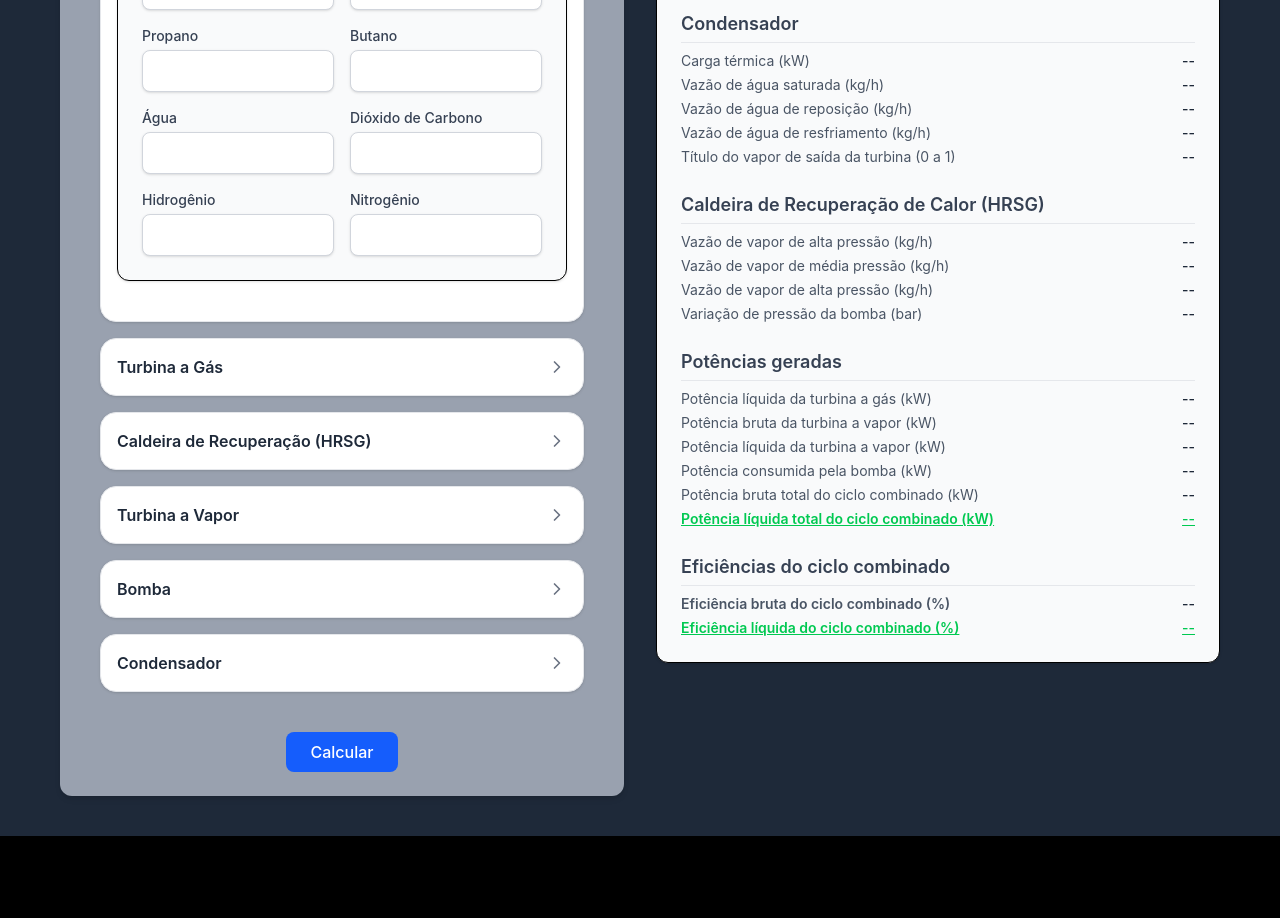
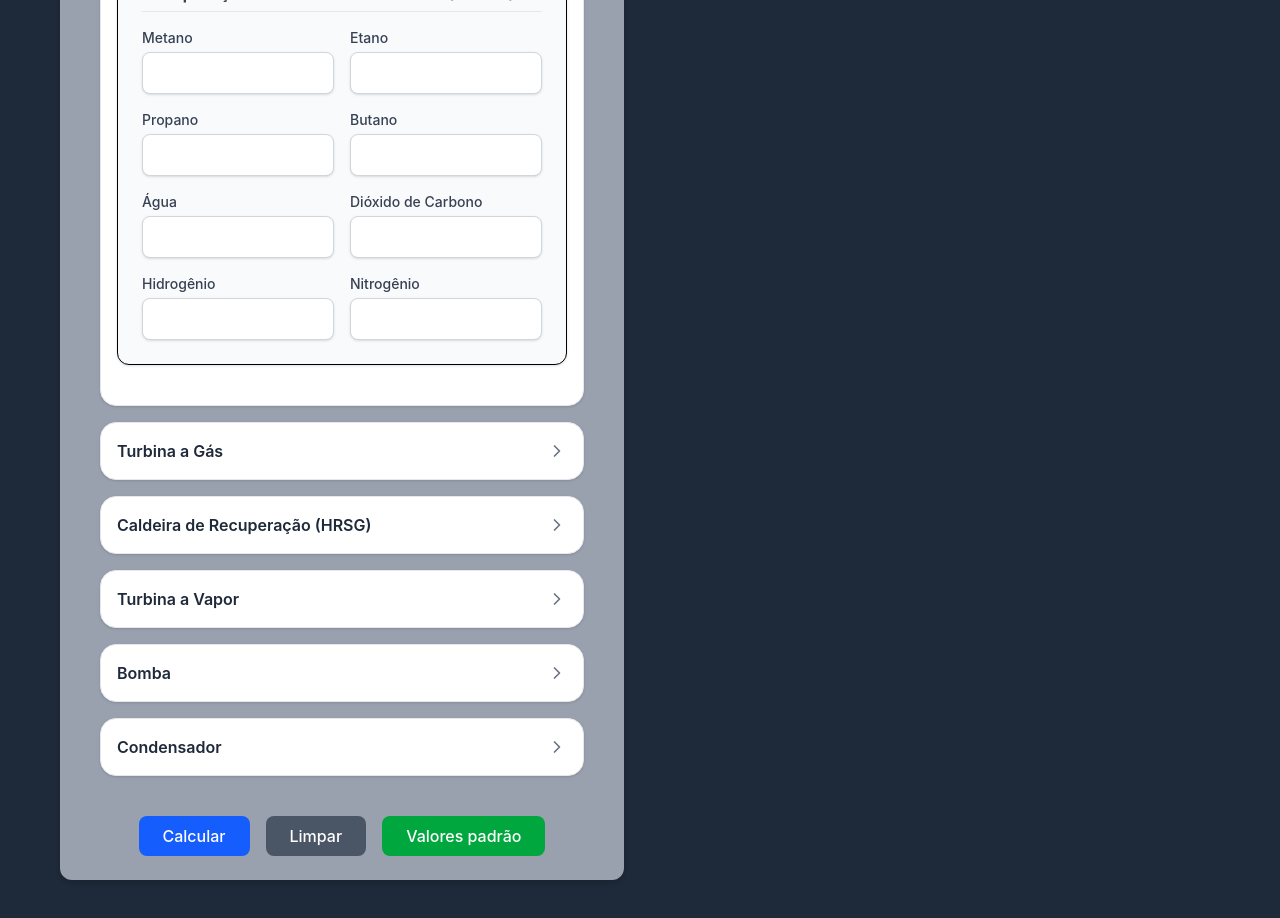
Before and after one commit to murilohborges/cycle-comb-calc-frontend, a React (Vite) app: page / in a window 1280 px wide. Shown: the part 360-1278 px from the top of the page. Before the commit the page ends 1196 px from the top, so only its background shows below. Built offline with nearby package versions, Linux system fonts and the light colour scheme.

Commit message:
correct handleSubmit and add more buttons and functions to clear and to fill preset data

```diff
--- a/src/pages/SimulationPage.tsx
+++ b/src/pages/SimulationPage.tsx
@@ -8,8 +8,58 @@ export default function SimulationPage() {
   const [loading, setLoading] = useState(false)
   const [error, setError] = useState<string | null>(null)
 
+  // Function to update the fields
   const handleChange = (key: string, value: string) => {
     setFormData((prev) => ({ ...prev, [key]: value }))
+  }
+
+  // Function to clear all fields
+  const handleClear = () => {
+    setFormData({})
+    setResults(null)
+    setError(null)
+  }
+
+  // Function to fill in preset values (mock)
+  const handlePreset = () => {
+    const presetData = {
+      methane_molar_fraction_fuel: 90,
+      ethane_molar_fraction_fuel: 0,
+      propane_molar_fraction_fuel: 0,
+      n_butane_molar_fraction_fuel: 0,
+      water_molar_fraction_fuel: 0,
+      carbon_dioxide_molar_fraction_fuel: 5,
+      hydrogen_molar_fraction_fuel: 0,
+      nitrogen_molar_fraction_fuel: 5,
+      fuel_mass_flow: 50000,
+      fuel_input_temperature: 25,
+      air_input_temperature: 25,
+      percent_excess_air: 150,
+      local_atmospheric_pressure: 1,
+      local_temperature: 15,
+      relative_humidity: 60,
+      gas_turbine_efficiency: 37.5,
+      chimney_gas_temperature: 100,
+      purge_level: 5,
+      high_steam_level_pressure: 98,
+      medium_steam_level_pressure: 24,
+      low_steam_level_pressure: 4,
+      high_steam_level_temperature: 565,
+      medium_steam_level_temperature: 565,
+      low_steam_level_temperature: 312.5,
+      high_steam_level_fraction: 70,
+      medium_steam_level_fraction: 15,
+      high_steam_level_efficiency: 89,
+      medium_steam_level_efficiency: 90,
+      low_steam_level_efficiency: 91,
+      reductor_generator_set_efficiency: 90,
+      pump_efficiency: 75,
+      engine_pump_efficiency: 80,
+      power_factor_pump_efficiency: 0.84,
+      condenser_operation_pressure: 0.074,
+      range_temperature_cooling_tower: 10
+    }
+    setFormData(presetData)
   }
 
   const handleSubmit = async (e: React.FormEvent) => {
@@ -18,21 +68,45 @@ export default function SimulationPage() {
     setError(null)
     setResults(null)
 
+    // 🔹 Timeout in milliseconds
+    const controller = new AbortController()
+    const timeout = setTimeout(() => controller.abort(), 15000) // 15s
+
     try {
       const response = await fetch('https://cycle-comb-calc.onrender.com/simulation', {
         method: 'POST',
         headers: { 'Content-Type': 'application/json' },
         body: JSON.stringify(formData),
+        signal: controller.signal, // <- necessary for the timeout to work
       })
-      if (!formData) throw new Error('Dados inválidos')
 
-      if (!response.ok) throw new Error('Erro na requisição')
+      clearTimeout(timeout)
 
+      // 🔸 If the backend returns an error (status >= 400)
+      if (!response.ok) {
+        let errorMsg = `Error in request (HTTP ${response.status})`
+        try {
+          const errorData = await response.json()
+          // tries to get the message sent by FastAPI
+          errorMsg = errorData.detail || errorData.message || errorMsg
+        } catch {
+          // if the backend does not return JSON
+          errorMsg = await response.text()
+        }
+        throw new Error(errorMsg)
+      }
+
+      // 🔸 Everything's fine → reads the JSON normally.
       const data = await response.json()
       setResults(data)
-    } catch (err) {
-      setError('Falha ao obter resultados. Verifique os dados ou tente novamente.')
+    } catch (err: any) {
+      if (err.name === 'AbortError') {
+        setError('Timeout reached. The server took too long to respond.')
+      } else {
+        setError(err.message || 'Failed to obtain results. Check the data or try again.')
+      }
     } finally {
+      clearTimeout(timeout)
       setLoading(false)
     }
   }
@@ -43,31 +117,57 @@ export default function SimulationPage() {
         <h1 className="text-3xl font-bold text-center mb-10 text-white">
           Simulador de Ciclo Combinado Brayton-Rankine
         </h1>
+        <h2 className="text-xl font-semibold text-center mb-6 text-white">
+          Obtenha dados simulados de uma termoelétrica a gás
+        </h2>
 
         <form onSubmit={handleSubmit}>
-          {/* Layout responsivo 2 colunas */}
+          {/* Responsive 2-column layout */}
           <div className="grid grid-cols-1 lg:grid-cols-2 gap-8">
             {/* Inputs */}
             <div className="bg-gray-400 rounded-xl shadow-md p-6">
+              <h3 className="text-lg font-semibold mb-1 text-gray-800 text-center">Dados de Entrada</h3>
               <InputSection data={formData} onChange={handleChange} />
-              <div className="mt-6 text-center">
+
+
+              {/* 🔹 Botões de ação */}
+              <div className="mt-6 flex flex-col sm:flex-row justify-center gap-4">
                 <button
                   type="submit"
                   disabled={loading}
                   className="px-6 py-2 bg-blue-600 text-white font-medium rounded-lg
                              hover:bg-blue-700 disabled:bg-blue-400 transition-colors"
                 >
-                  {loading ? 'Calculando...' : 'Calcular'}
+                  {loading ? 'Aguarde...' : 'Calcular'}
+                </button>
+
+                <button
+                  type="button"
+                  onClick={handleClear}
+                  className="px-6 py-2 bg-gray-600 text-white font-medium rounded-lg
+                             hover:bg-gray-700 transition-colors"
+                >
+                  Limpar
+                </button>
+
+                <button
+                  type="button"
+                  onClick={handlePreset}
+                  className="px-6 py-2 bg-green-600 text-white font-medium rounded-lg
+                             hover:bg-green-700 transition-colors"
+                >
+                  Valores padrão
                 </button>
               </div>
+
+              {/* 🔹 Mensagem de erro */}
               {error && (
                 <p className="text-red-600 mt-4 text-center font-medium">{error}</p>
               )}
             </div>
 
-            {/* Resultados */}
+            {/* Results */}
             <div>
-              <ResultCard data={{}} />
               {results && <ResultCard data={results} />}
             </div>
           </div>
```
